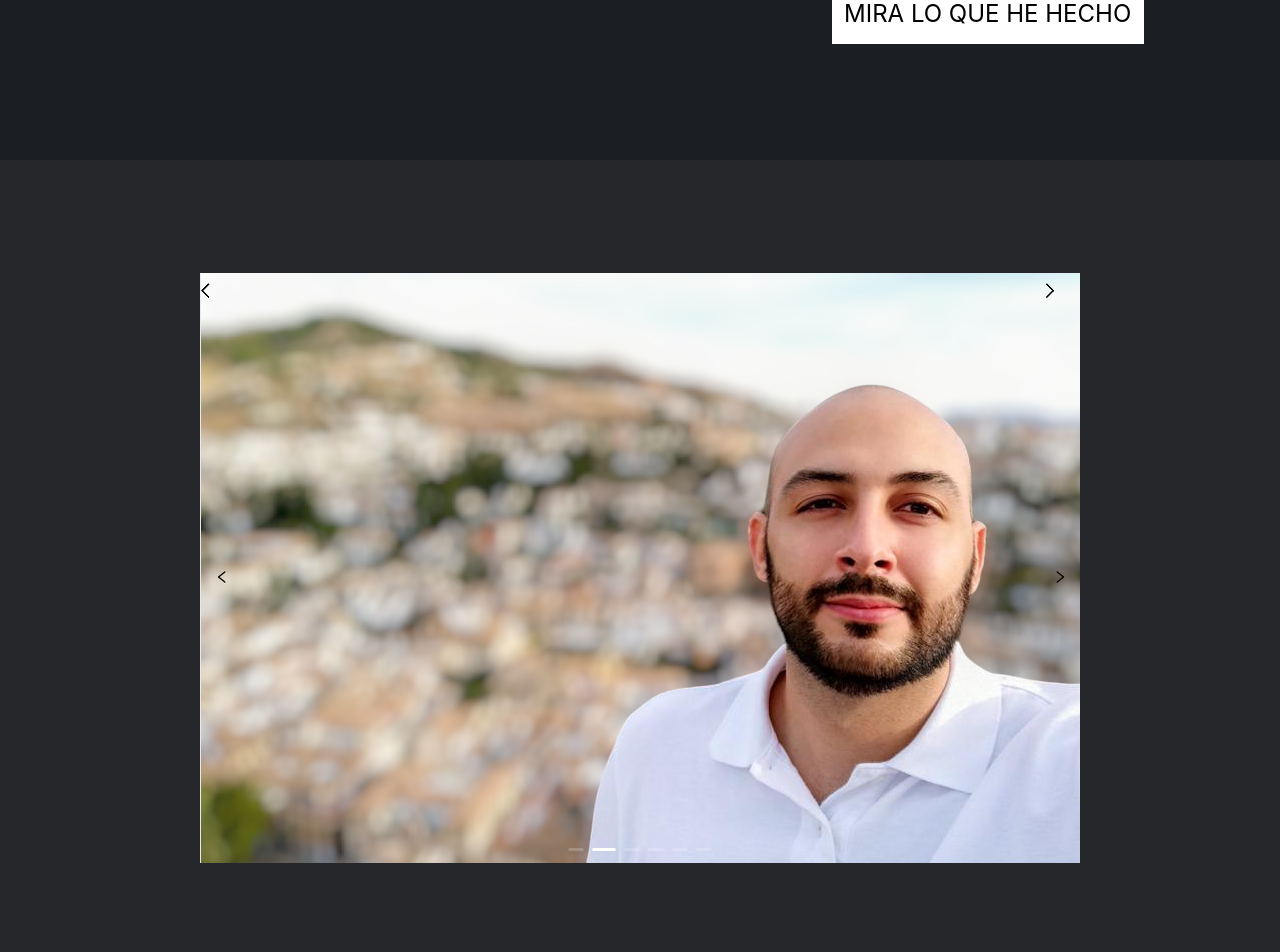
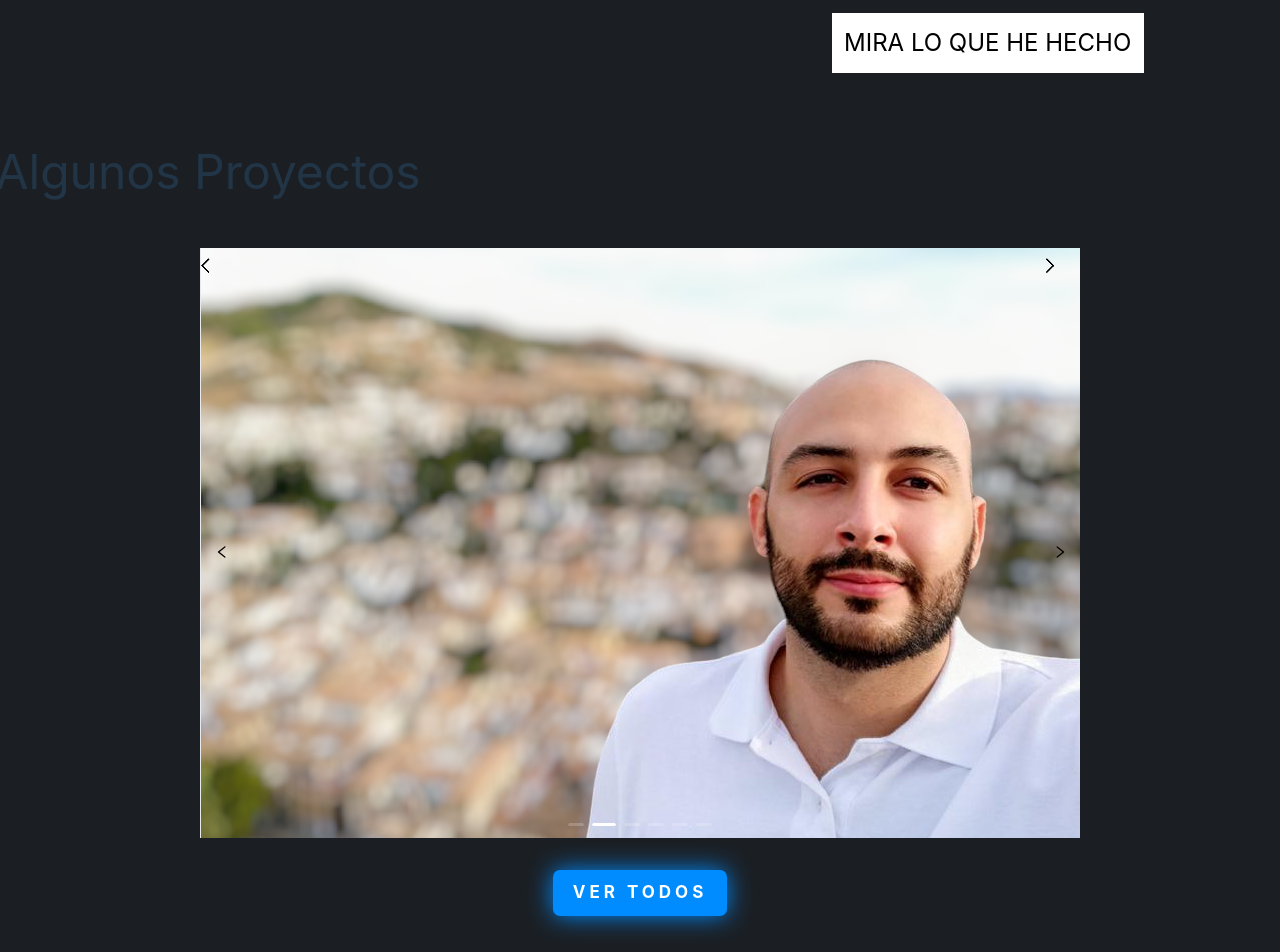
Before and after one commit to vincenzo2202/Portfolio_VincenzoDonnarumma, a React (Vite) app: page / in a window 1280 px wide. Shown: the part 1440-2392 px from the top of the page. Built offline with nearby package versions, Linux system fonts and the light colour scheme.

Commit message:
feat: added button to see all projects

```diff
--- a/src/pages/Home/About.css
+++ b/src/pages/Home/About.css
@@ -38,7 +38,7 @@
  .button-about {
     display: flex;
     position: relative;
-    top: 3em;
+    top: 4.2em;
     width: 12em;
     padding: 0.5em;
     background-color: white;
--- a/src/pages/Home/Home.jsx
+++ b/src/pages/Home/Home.jsx
@@ -36,6 +36,7 @@ export const Home = () => {
                 </div>
             </div>
             <div className='projects'>
+                <div className='projects-title'>Algunos  Proyectos</div>
                 <div className='carousel-projects'>
                     <Carousel autoplay arrows={true} prevArrow={<LeftOutlined />} nextArrow={<RightOutlined />}>
                         <div>
@@ -70,6 +71,11 @@ export const Home = () => {
                         </div>
                     </Carousel>
                 </div>
+                <div className='see-more'>
+                    <div class="shadow__btn">
+                       VER TODOS
+                    </div>
+                </div>
 
             </div>
             <div className='contact'>
--- a/src/pages/Home/Project.css
+++ b/src/pages/Home/Project.css
@@ -3,12 +3,15 @@
     height: 100vh;
     object-fit: cover;
     z-index: -1;
-    background-color: #25272b;
+    background-color: #1B1F24;
     display: flex;
-    justify-content: center;
+    justify-content: flex-start;
     align-items: center;
+    flex-direction: column;
 
 }
+
+
 
 .carousel-projects {
     width: 55em;
@@ -51,6 +54,7 @@
     background: -ms-linear-gradient(left, rgba(255, 255, 255, 0.47) 0%, rgba(248, 249, 252, 0.47) 69%, rgba(246, 248, 250, 0) 91%, rgba(245, 247, 250, 0) 100%);
     background: linear-gradient(to right, rgba(255, 255, 255, 0.47) 0%, rgba(248, 249, 252, 0.47) 69%, rgba(246, 248, 250, 0) 91%, rgba(245, 247, 250, 0) 100%);
     filter: progid:DXImageTransform.Microsoft.gradient(startColorstr='#ffffff', endColorstr='#f5f7fa', GradientType=1);
+    transition: opacity 0.3s ease;
 }
 
 .ant-carousel .slick-next,
@@ -80,4 +84,53 @@
     background: -ms-linear-gradient(left, rgba(245, 247, 250, 0) 0%, rgba(246, 248, 250, 0) 9%, rgba(248, 249, 252, 0.47) 31%, rgba(255, 255, 255, 0.47) 100%);
     background: linear-gradient(to right, rgba(245, 247, 250, 0) 0%, rgba(246, 248, 250, 0) 9%, rgba(248, 249, 252, 0.47) 31%, rgba(255, 255, 255, 0.47) 100%);
     filter: progid:DXImageTransform.Microsoft.gradient(startColorstr='#f5f7fa', endColorstr='#ffffff', GradientType=1);
+    transition: opacity 0.3s ease;
 }
+
+.projects-title{
+    width: 100vw;
+    font-size: 3em;
+    display: flex;
+    justify-content: center;
+    align-items: flex-start;
+    top: -0.5em;
+    left: -9em;
+    position: relative;
+}
+
+.see-more{
+padding: 2em;
+}
+
+.shadow__btn {
+    padding: 10px 20px;
+    border: none;
+    font-size: 17px;
+    color: #fff;
+    border-radius: 7px;
+    letter-spacing: 4px;
+    font-weight: 700;
+    text-transform: uppercase;
+    transition: 0.5s;
+    transition-property: box-shadow;
+  }
+
+  .shadow__btn {
+    background: rgb(0,140,255);
+    box-shadow: 0 0 25px rgb(0,140,255);
+  }
+
+  .shadow__btn:hover {
+    box-shadow: 0 0 5px rgb(0,140,255),
+                0 0 25px rgb(0,140,255)
+  }
+
+  .shadow__btn:active {
+    box-shadow: 0 0 5px rgb(0,140,255),
+                0 0 25px rgb(0,140,255)
+  }
+
+ .shadow__btn:active {
+    box-shadow: none;
+    border:none;
+  }
```
